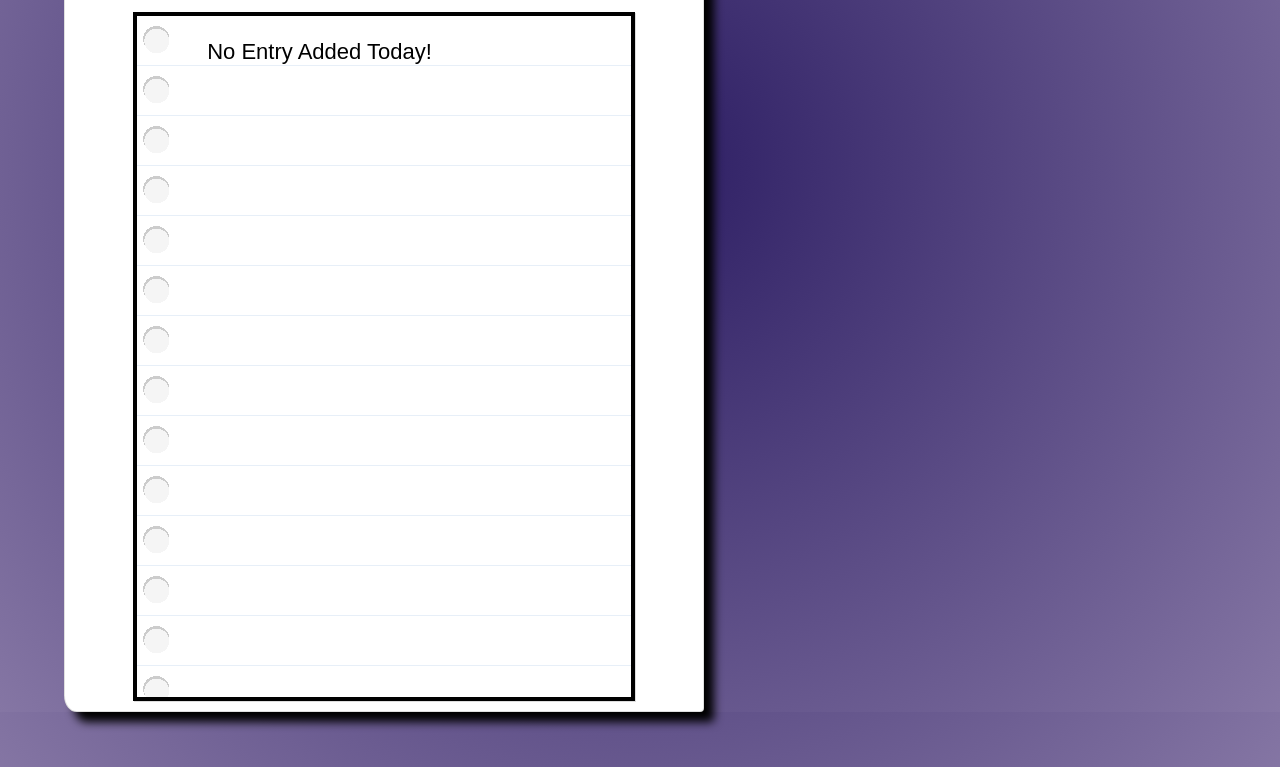
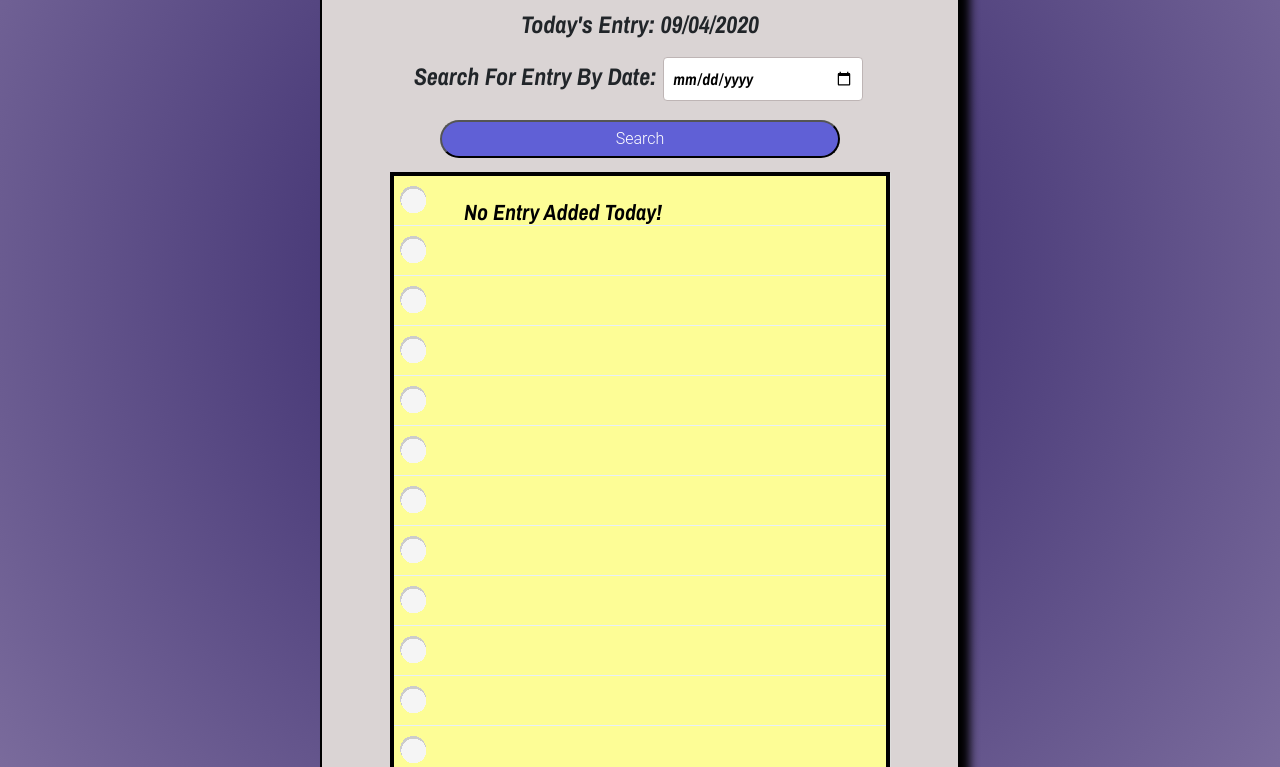
Before and after one commit to DaniBoie/lifeTrack, a website: page public/diary.html in a window 1280 px wide. Shown: the part 383-1150 px from the top of the page. Drawn offline with nearby package versions, Linux system fonts and the light colour scheme; no server answers.

Commit message:
diary page is nice too

```diff
--- a/public/assets/css/style.css
+++ b/public/assets/css/style.css
@@ -221,6 +221,7 @@ body h1 {
     color: black;
     font-weight: bold;
     width: 100%;
+    margin-bottom: 10px;
 }
 
 /* #dropdownMenu2 {
@@ -251,6 +252,7 @@ textarea {
     -webkit-background-size: 100% 50px;
     background-size: 100% 50px;
     background-attachment: local;
+    background-color: #fdfd96;
 }
 
 .diaryRender {
@@ -328,14 +330,11 @@ textarea {
 .diaryEntry {
     width: 50%;
     margin: 4rem;
+    border: 2px solid black;
     box-shadow: 10px 10px 10px black;
-    border-top-right-radius: 2%;
-    border-bottom-left-radius:2%;
-
-}
-
-#dateSubmit{
-    background-color:teal;
+    border-top-right-radius: 5%;
+    border-bottom-left-radius: 5%;
+    background-color: rgb(218, 212, 212);
 }
 
 #diaryRender{
@@ -345,3 +344,31 @@ textarea {
 .entryDate{
     color:teal;
 }
+
+.special-button{
+    display: inline-block;
+    padding:0.3em 1.2em;
+    margin:0 0.3em 0.3em 0;
+    border-radius:2em;
+    box-sizing: border-box;
+    text-decoration:none;
+    font-family:'Roboto',sans-serif;
+    font-weight:300;
+    color:#FFFFFF;
+    background-color: rgb(96, 96, 214);
+    text-align:center;
+    transition: all 0.2s;
+    width: 80%;
+    margin-left: auto;
+    margin-right: auto;
+    margin-top: 1rem;
+}
+
+.special-button:hover{
+    background-color:#4095c6;
+}
+
+.diary-date{
+    font-size: x-large;
+    padding-top: 1rem;
+}
--- a/public/diary.html
+++ b/public/diary.html
@@ -9,6 +9,8 @@
     <link rel="stylesheet" href="https://stackpath.bootstrapcdn.com/bootstrap/4.5.2/css/bootstrap.min.css"
         integrity="sha384-JcKb8q3iqJ61gNV9KGb8thSsNjpSL0n8PARn9HuZOnIxN0hoP+VmmDGMN5t9UJ0Z" crossorigin="anonymous">
 
+    <!-- Google Font -->
+    <link href="https://fonts.googleapis.com/css2?family=Archivo+Narrow:ital,wght@1,700&display=swap" rel="stylesheet">
     <link rel="stylesheet" href="./assets/css/style.css">
     <link rel="stylesheet" href="./assets/css/header.css">
 
@@ -70,11 +72,11 @@
         </div>
     </div>
     <!-- Header End! -->
-
+    <div class="center">
         <div class="card diaryEntry col-md-6 ">
             <div class="row">
                 <div class="card-header">
-                Diary Entry
+                    <h1>Diary Entry</h1>
                 </div>
             </div>
 
@@ -82,11 +84,12 @@
                 <div class="col-md-10">
                     <div id="diaryDate"></div>
                     <form>
-                    <label for="date">Search For Entry By Date:</label>
-                    <input type="date" name="date" id="date">
-                    <input type="submit" value="Search" id="dateSubmit">
+                        <label class="diary-date" for="date">Search For Entry By Date:</label>
+                        <input class="event-date-input" type="date" name="date" id="date">
+                        <input class="special-button" type="submit" value="Search" id="dateSubmit">
                     </form>
                     <textarea class="diaryRender" id="diaryRender" readonly></textarea>
+                </div>
             </div>
         </div>
     </div>
```
Also changed, not shown: public/assets/css/fitness.css (+0 -10 lines). Lines whose indentation alone changed are shown as unchanged.
